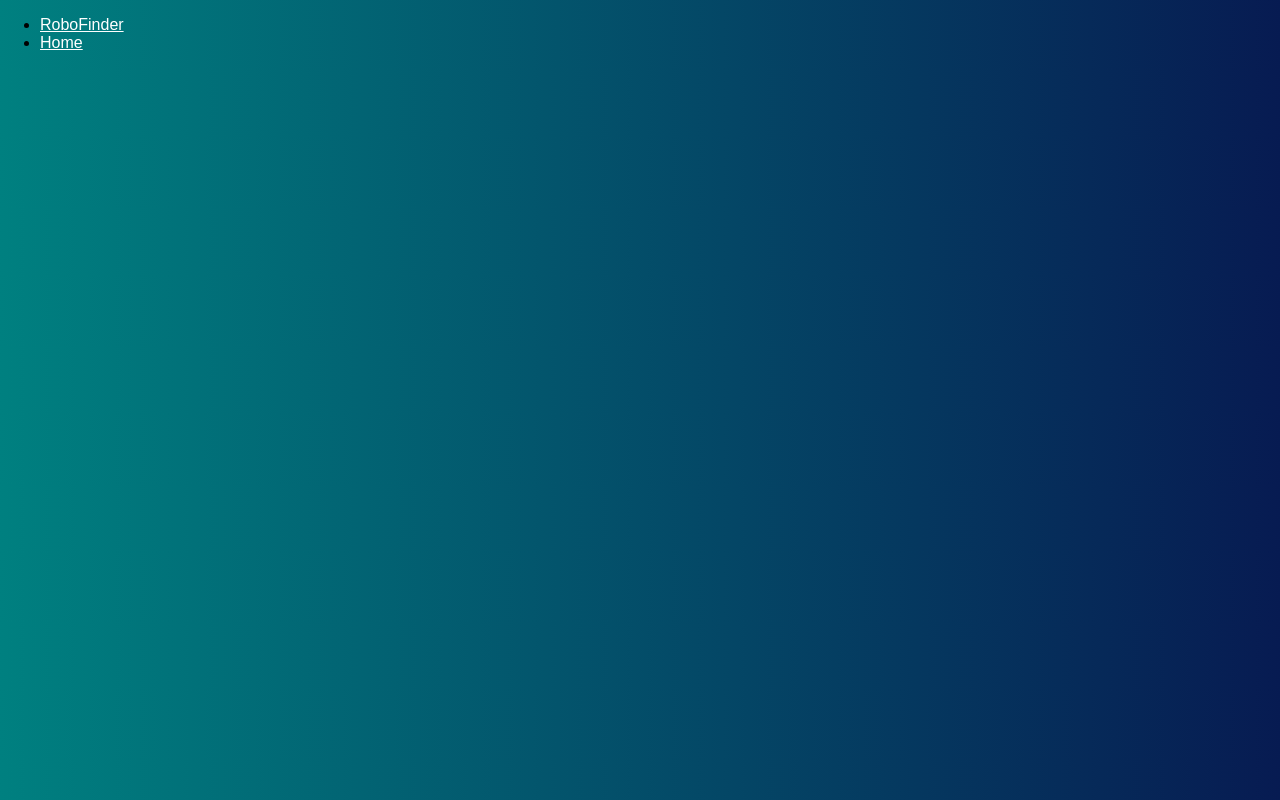
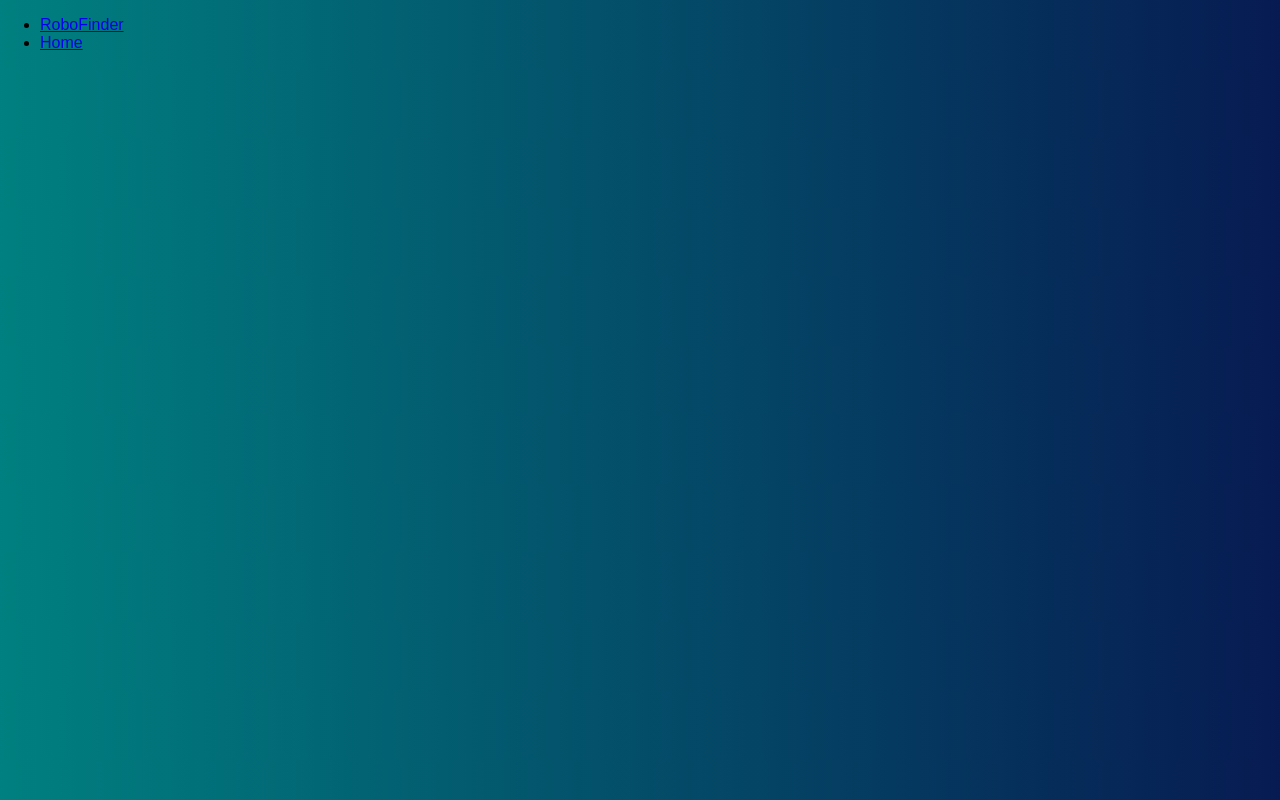
Before and after one commit to nichoguimbaolibot/react-robot-finder, a React (Create React App) app: page / in a window 1280 px wide. Built offline with nearby package versions, Linux system fonts and the light colour scheme.

Commit message:
modify switch router into mapping

```diff
--- a/src/rootApp/App.tsx
+++ b/src/rootApp/App.tsx
@@ -1,34 +1,33 @@
 import * as React from 'react'
 import { Switch, Route, Link } from 'react-router-dom';
 import 'tachyons'
-import { routes } from './Routes'
+import { routes as routesArray } from './Routes'
 import { IRoute } from '../types/rootApp/index'
-// import Homepage from '../containers/Homepage'
+import Homepage from '../containers/Homepage'
 
-const RoboFinder = React.lazy(() => import('../containers/RoboFinder'))
 
-const routers = routes()
+const routes = routesArray()
 
 export default function App(): JSX.Element {
-  // @ts-ignore
 
-  const routesMap: Array<JSX.Element> = routers.map(({path, Component, exact}) => {
-    return <Route key={path} path={path} render={props => <RoboFinder {...props} />} exact={exact} />
-  })
+  const routesMap: Array<JSX.Element> =
+    routes.map(({path, Component, exact}) => {
+    return <Route
+              key={path}
+              path={path}
+              exact={exact}
+              render={
+                props =>
+                  <Component {...props} />
+              }
+            />
+    })
 
   return (
     <React.Suspense fallback={<h1>Loading...</h1>}>
     <Switch>
-      {/* <Route path="/home" exact={true} render={props => <RoboFinder {...props} />} /> */}
       {routesMap}
-      <Route path="/" exact={true} render={props => {
-        return (
-          <ul>
-            <li><Link to="/robofinder" style={{color: "#ffffff"}}>RoboFinder</Link></li>
-            <li><Link to="/" style={{color: "#ffffff"}}>Home</Link></li>
-          </ul>
-        )
-      }} />
+      <Route path="/" exact={true} component={Homepage} />
     </Switch>
     </React.Suspense>
   )
--- a/src/rootApp/Routes.tsx
+++ b/src/rootApp/Routes.tsx
@@ -5,7 +5,7 @@ const RoboFinder = React.lazy(() => import('../containers/RoboFinder'))
 export const routes = () => [
   {
       path: '/robofinder',
-      component: RoboFinder,
+      Component: RoboFinder,
       exact: true,
     }
   ]
```
